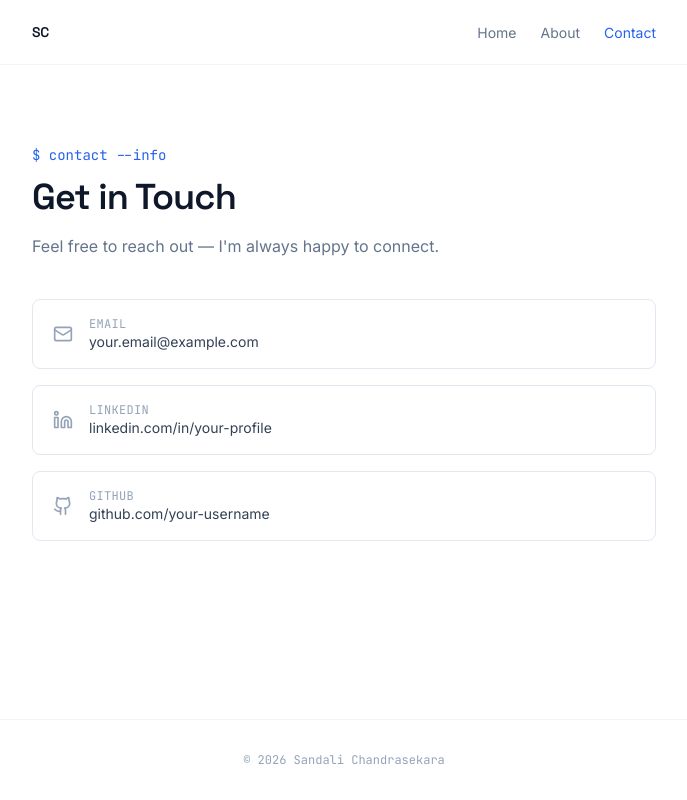
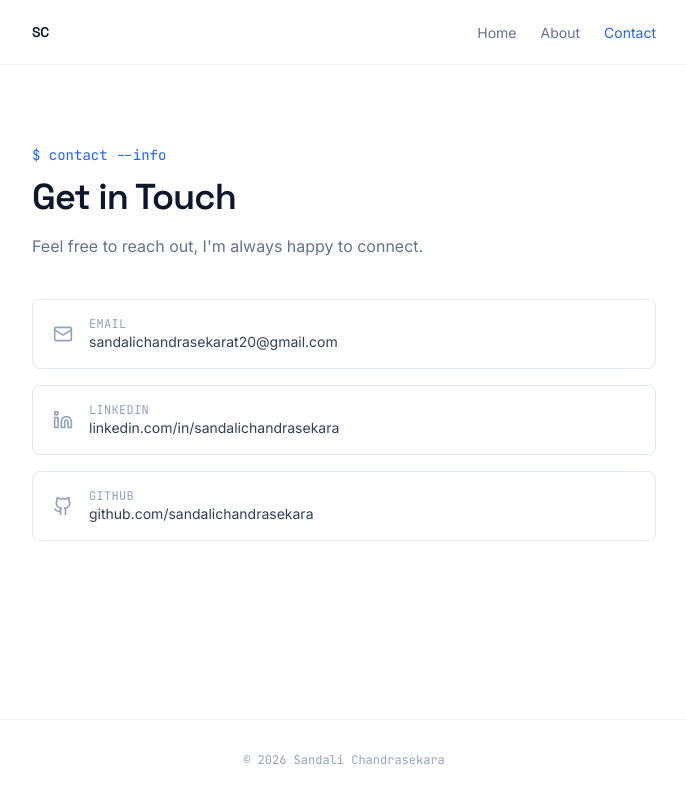
Before and after one commit to sandalichandrasekara/sandalichandrasekara.xyz, a Next.js app: page /contact in a window 1280 px wide. Shown: the whole page, without its empty margins (296-983 px from the left). Built offline with nearby package versions, Linux system fonts and the light colour scheme.

Commit message:
Update contact details

```diff
--- a/app/contact/page.tsx
+++ b/app/contact/page.tsx
@@ -7,20 +7,20 @@ export const metadata = {
 const links = [
   {
     label: "Email",
-    value: "your.email@example.com",
-    href: "mailto:your.email@example.com",
+    value: "sandalichandrasekarat20@gmail.com",
+    href: "mailto:sandalichandrasekarat20@gmail.com",
     icon: Mail,
   },
   {
     label: "LinkedIn",
-    value: "linkedin.com/in/your-profile",
-    href: "https://linkedin.com/in/your-profile",
+    value: "linkedin.com/in/sandalichandrasekara",
+    href: "https://www.linkedin.com/in/sandalichandrasekara",
     icon: Linkedin,
   },
   {
     label: "GitHub",
-    value: "github.com/your-username",
-    href: "https://github.com/your-username",
+    value: "github.com/sandalichandrasekara",
+    href: "https://github.com/sandalichandrasekara",
     icon: Github,
   },
 ];
@@ -35,7 +35,7 @@ export default function ContactPage() {
       </h1>
 
       <p className="mt-4 text-base leading-relaxed text-slate-500">
-        Feel free to reach out — I&apos;m always happy to connect.
+        Feel free to reach out, I&apos;m always happy to connect.
       </p>
 
       <div className="mt-10 flex flex-col gap-4">
```
